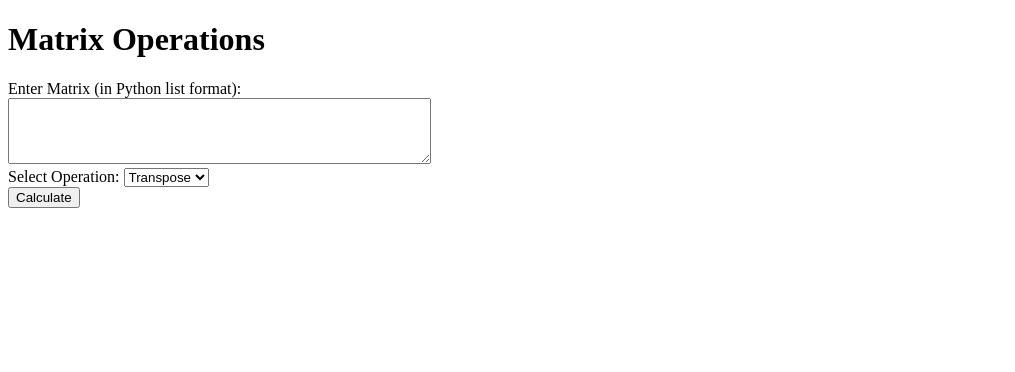
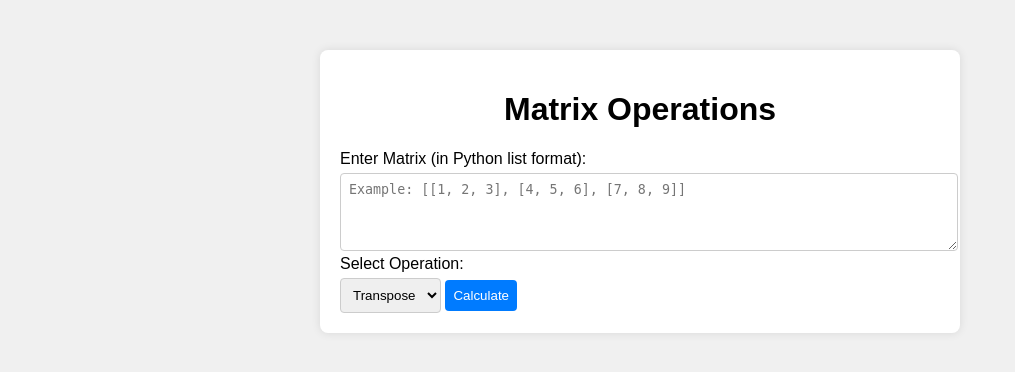
Before and after one commit to hasithdd/matrix-calculator, a Flask app: page / in a window 1280 px wide. Shown: the top 372 px of the page, without its empty margins (0-1015 px from the left). Run offline with Flask 3, Linux system fonts and the light colour scheme.

Commit message:
Update index.html to add some styles

```diff
--- a/templates/index.html
+++ b/templates/index.html
@@ -2,18 +2,89 @@
 <html>
 <head>
     <title>Matrix Operations</title>
+    <style>
+        body {
+            font-family: Arial, sans-serif;
+            margin: 0;
+            padding: 0;
+            background-color: #f0f0f0;
+        }
+
+        .container {
+            max-width: 600px;
+            margin: 50px auto;
+            padding: 20px;
+            background-color: #fff;
+            border-radius: 8px;
+            box-shadow: 0 0 10px rgba(0, 0, 0, 0.1);
+        }
+
+        h1 {
+            text-align: center;
+        }
+
+        form {
+            margin-top: 20px;
+        }
+
+        label {
+            display: block;
+            margin-bottom: 5px;
+        }
+
+        textarea {
+            width: 100%;
+            padding: 8px;
+            border-radius: 4px;
+            border: 1px solid #ccc;
+        }
+
+        select, input[type="submit"] {
+            padding: 8px;
+            border-radius: 4px;
+            border: 1px solid #ccc;
+        }
+
+        input[type="submit"] {
+            cursor: pointer;
+            background-color: #007bff;
+            color: #fff;
+            border: none;
+            transition: background-color 0.3s ease;
+        }
+
+        input[type="submit"]:hover {
+            background-color: #0056b3;
+        }
+
+        .result {
+            margin-top: 20px;
+            border: 1px solid #ccc;
+            border-radius: 4px;
+            padding: 10px;
+            background-color: #f9f9f9;
+        }
+    </style>
 </head>
 <body>
+    <div class="container">
         <h1>Matrix Operations</h1>
         <form action="/calculate" method="post">
-        <label for="matrix">Enter Matrix (in Python list format):</label><br>
-        <textarea id="matrix" name="matrix" rows="4" cols="50"></textarea><br>
+            <label for="matrix">Enter Matrix (in Python list format):</label>
+            <textarea id="matrix" name="matrix" rows="4" cols="50" placeholder="Example: [[1, 2, 3], [4, 5, 6], [7, 8, 9]]"></textarea>
             <label for="operation">Select Operation:</label>
             <select id="operation" name="operation">
                 <option value="transpose">Transpose</option>
                 <option value="inverse">Inverse</option>
-        </select><br>
+            </select>
             <input type="submit" value="Calculate">
         </form>
+        {% if result %}
+        <div class="result">
+            <h2>Result</h2>
+            <p>{{ result }}</p>
+        </div>
+        {% endif %}
+    </div>
 </body>
 </html>
```
Lines whose indentation alone changed are shown as unchanged.
